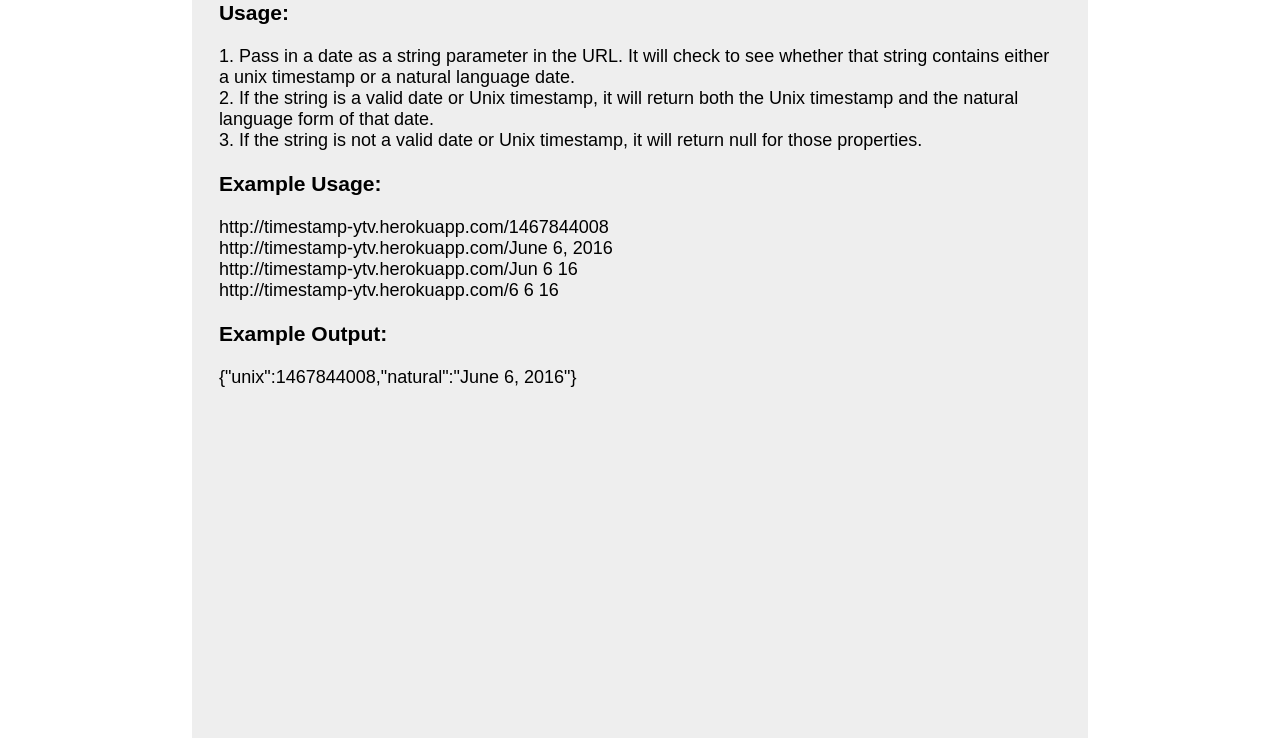
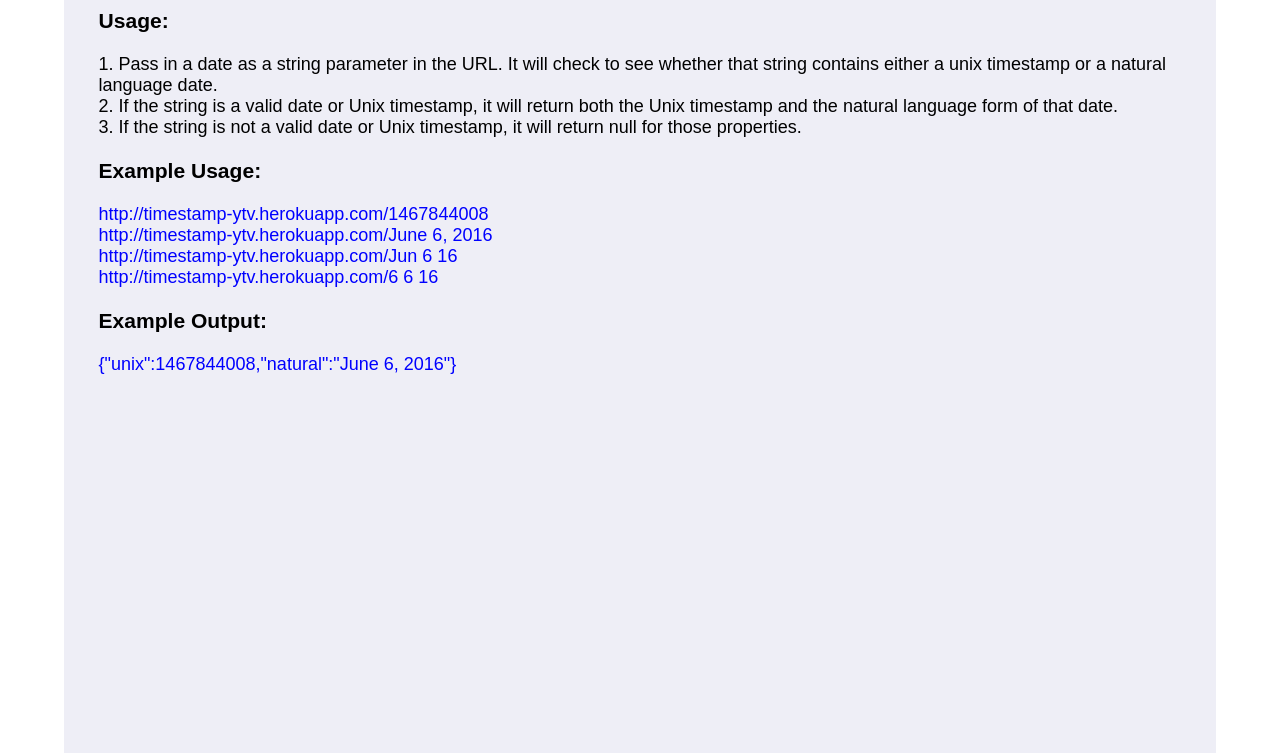
Before and after one commit to ytv/timestamp, a website: page public/index.html in a window 1280 px wide. Shown: the part 116-869 px from the top of the page. Drawn offline with Linux system fonts and the light colour scheme.

Commit message:
Modified Styling

```diff
--- a/public/css/style.css
+++ b/public/css/style.css
@@ -4,16 +4,20 @@ html {
 
 body {
     font: 18px Arial;
-    margin: 0 15%;
+    margin: 0 5%;
     height: 100%;
 }
 
 .content {
     padding: 3%;
-    background-color: #eee;
+    background-color: #eeeef6;
     height: 100%;
 }
 
-.example {
+section {
+    margin-bottom: 20px;
+}
+
+.sample {
     color: #0000ff;
 }
```
